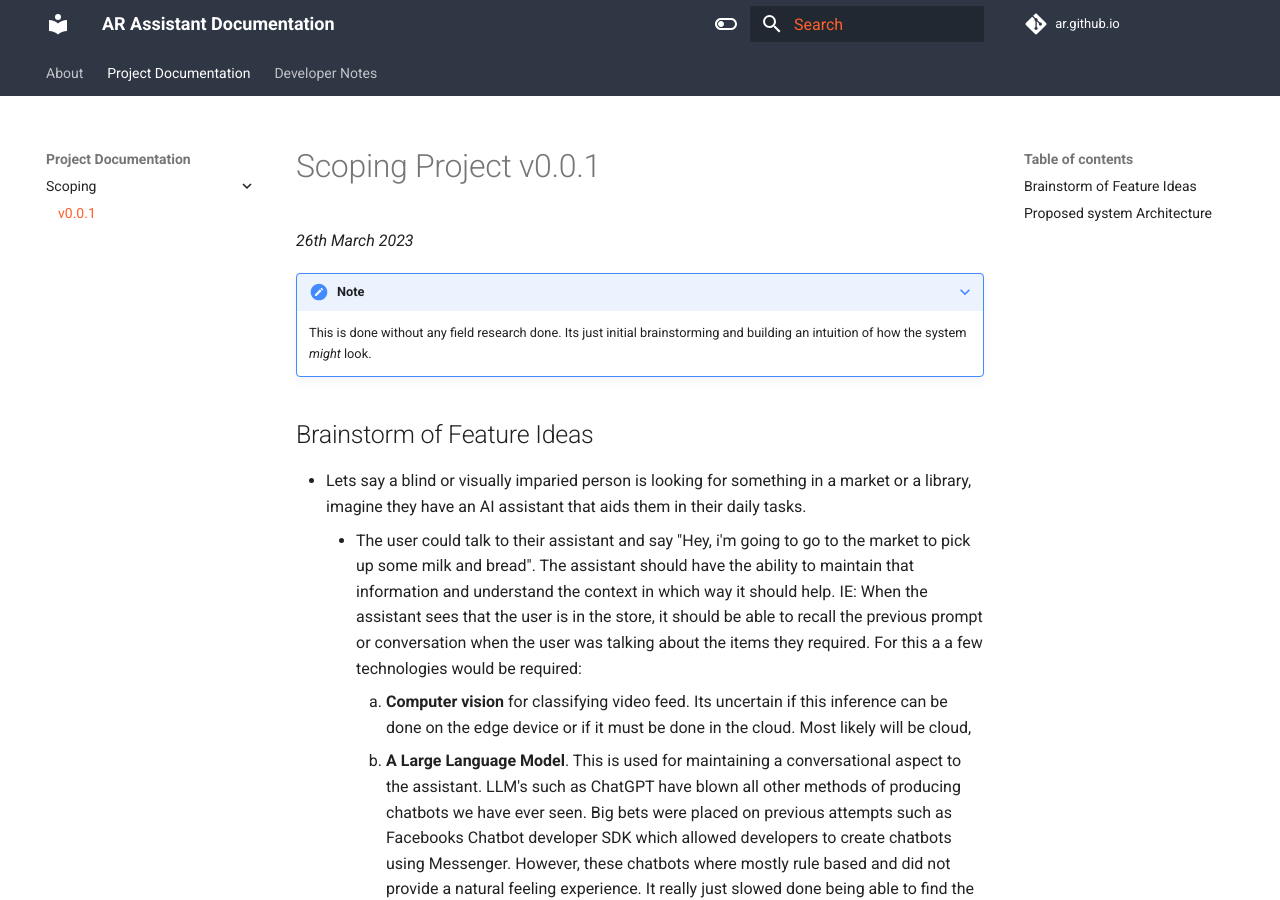
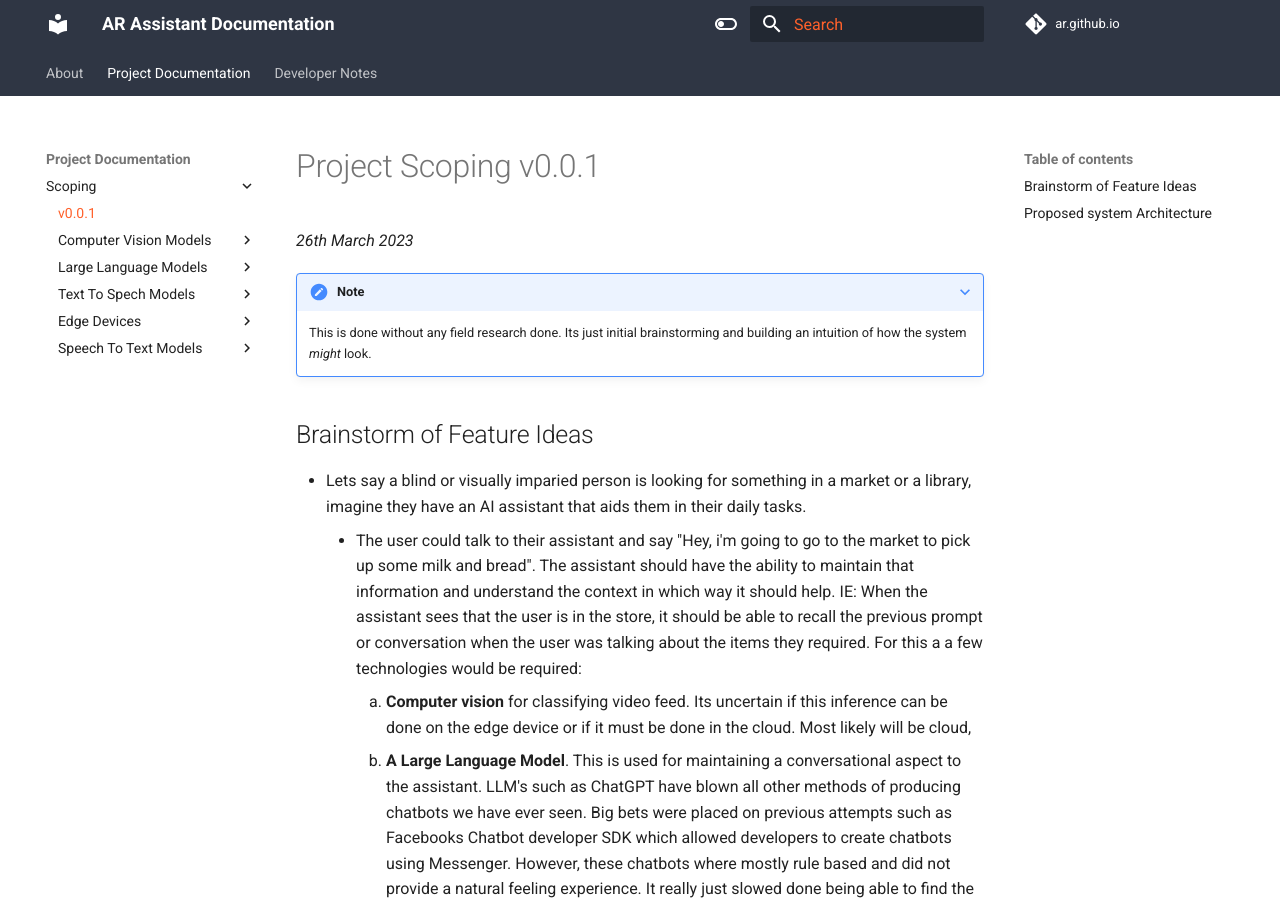
Before and after one commit to tempnamefornow/ar.github.io, an MkDocs documentation site: the page built from docs/project_documentation/scoping/v0.0.1.md, in a window 1280 px wide and 900 px high. Built offline with MkDocs 1.6.1 and Material for MkDocs 9.7.7, drawn with Linux system fonts in a browser that asks for light colours; comment, search, counter and statistics services are not loaded.

Commit message:
ADD - new subfolders to scoping for notes on the different aspects of the project

```diff
--- a/docs/project_documentation/scoping/v0.0.1.md
+++ b/docs/project_documentation/scoping/v0.0.1.md
@@ -1,4 +1,4 @@
-# Scoping Project v0.0.1
+# Project Scoping v0.0.1
 
 *26th March 2023*
 
--- a/mkdocs.yml
+++ b/mkdocs.yml
@@ -12,10 +12,16 @@ nav:
   - Project Documentation:
     - Scoping:
       - v0.0.1: project_documentation/scoping/v0.0.1.md
-    # - Features:
-    #   - Overview: project_documentation/scoping/overview.md
-    # - System Architecture:
-    #   - Overview: project_documentation/scoping/overview.md
+      - Computer Vision Models:
+        - v0.0.1: project_documentation/scoping/computer_vision_models/v0.0.1.md
+      - Large Language Models:
+        - v0.0.1: project_documentation/scoping/large_language_models/v0.0.1.md
+      - Text To Spech Models:
+        - v0.0.1: project_documentation/scoping/text_to_speech_models/v0.0.1.md
+      - Edge Devices:
+        - v0.0.1: project_documentation/scoping/edge_devices/v0.0.1.md
+      - Speech To Text Models:
+        - v0.0.1: project_documentation/scoping/speech_to_text_models/v0.0.1.md
   - Developer Notes:
     - developer_notes/index.md
     - Operations:
```
Also changed, not shown: docs/project_documentation/scoping/computer_vision_models/v0.0.1.md (added), docs/project_documentation/scoping/edge_devices/v0.0.1.md (added), docs/project_documentation/scoping/large_language_models/v0.0.1.md (added), docs/project_documentation/scoping/speech_to_text_models/v0.0.1.md (added), docs/project_documentation/scoping/text_to_speech_models/v0.0.1.md (added).
